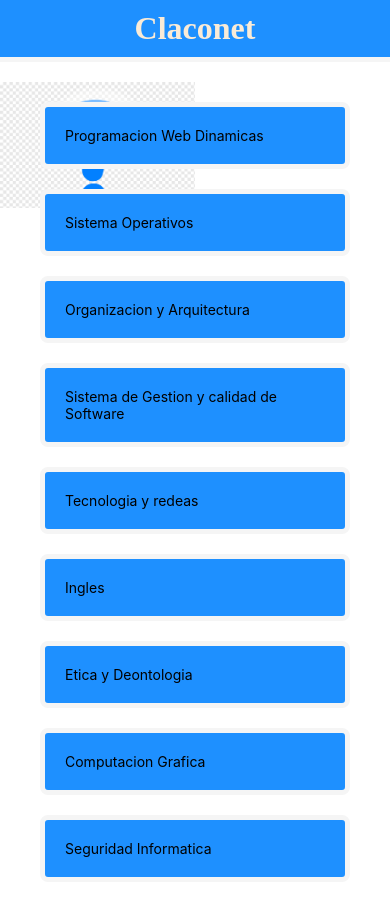
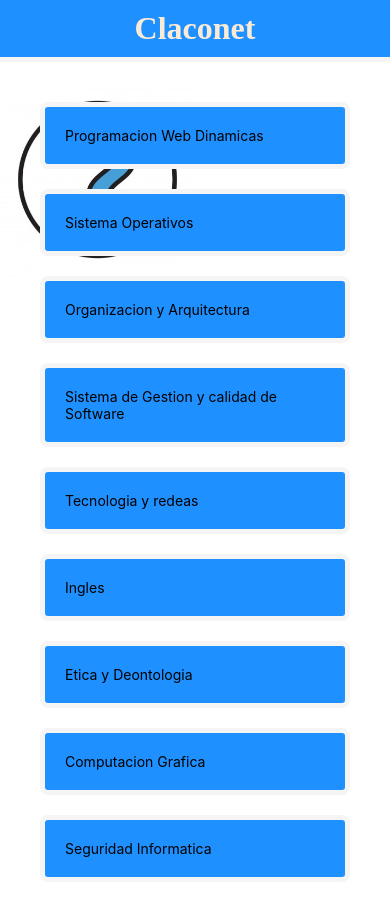
Before and after one commit to manzo1701/claconet, a React Native app: screen /Materia in a window 390 px wide. Built offline with nearby package versions, Linux system fonts and the light colour scheme.

Commit message:
comit realizado

```diff
--- a/Styles/Styles.css
+++ b/Styles/Styles.css
@@ -12,7 +12,7 @@
     align-items: center;
     justify-content: center;
     display: flex;
-    background-image: url(../Resources/signo-pregunta.png);
+    background-image: url(../Resources/pngtree-vector-question-icon-png-image_1660725.jpg);
     background-repeat: no-repeat;
     background-size: 50%;
 }
```
Also changed, not shown: Resources/pngtree-vector-question-icon-png-image_1660725.jpg (added).
